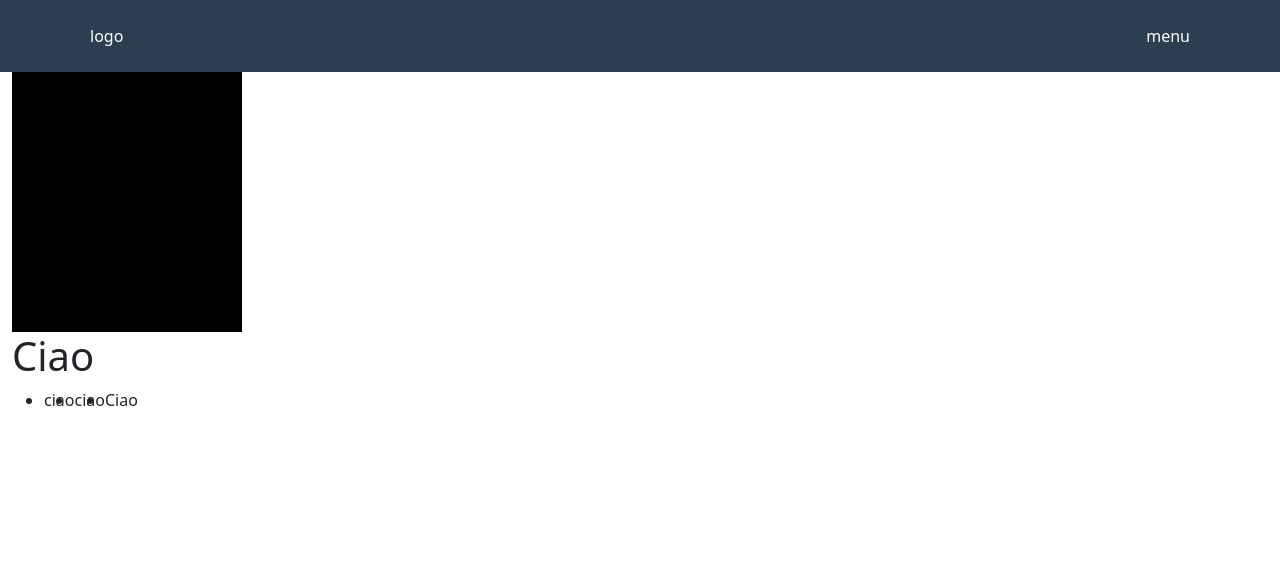
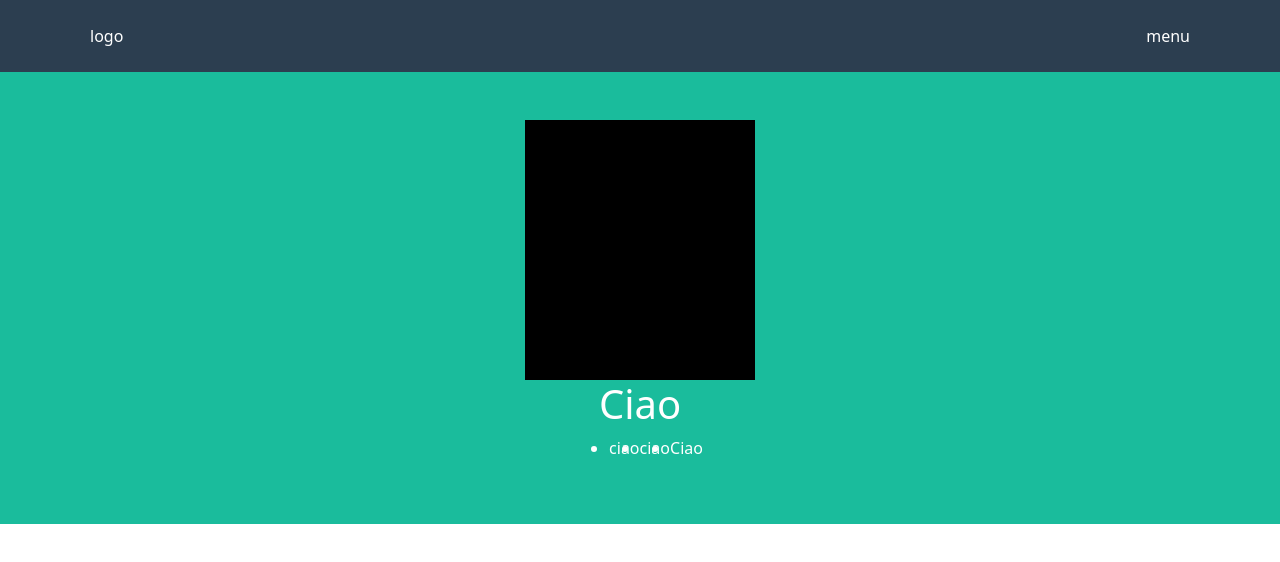
Before and after one commit to NicholasConti/html-css-bootstrap-freelancer, a plain HTML site: page index.html in a window 1280 px wide. Drawn offline with nearby package versions, Linux system fonts and the light colour scheme.

Commit message:
user-section

```diff
--- a/css/style.css
+++ b/css/style.css
@@ -8,3 +8,8 @@ header{
     width: 230px;
     background-color: black;
 }
+
+section:nth-child(odd){
+    background-color: #1abc9c;
+    color: white;
+}
--- a/index.html
+++ b/index.html
@@ -10,7 +10,7 @@
 </head>
 <body>
     <header>
-        <div class="container">
+        <div class="container-lg">
             <div class="row px-2 py-4">
                 <div class="col">logo</div>
                 <div class="col text-end">menu</div>
@@ -19,12 +19,12 @@
     </header>
     <main>
         <section id="utente">
-            <div class="container-fluid">
+            <div class="container-fluid p-3 p-lg-5">
                 <div class="row ">
-                    <div class="col">
-                        <div class="square-user"></div>
+                    <div class="col text-center">
+                        <div class="square-user mx-auto"></div>
                         <h1>Ciao</h1>
-                        <ul class="d-flex">
+                        <ul class="d-flex justify-content-center">
                             <li>ciao</li>
                             <li>ciao</li>
                             <li>Ciao</li>
```
